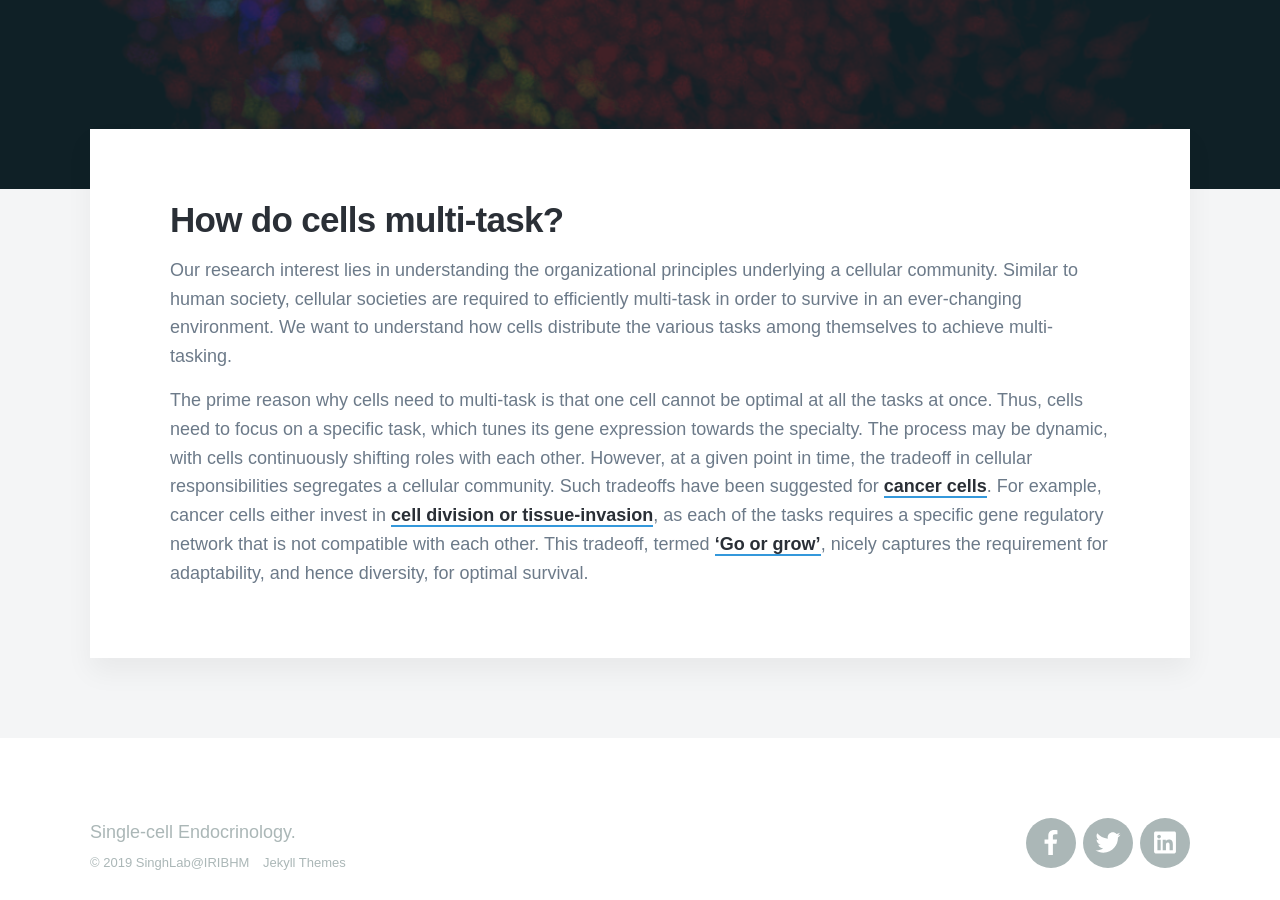
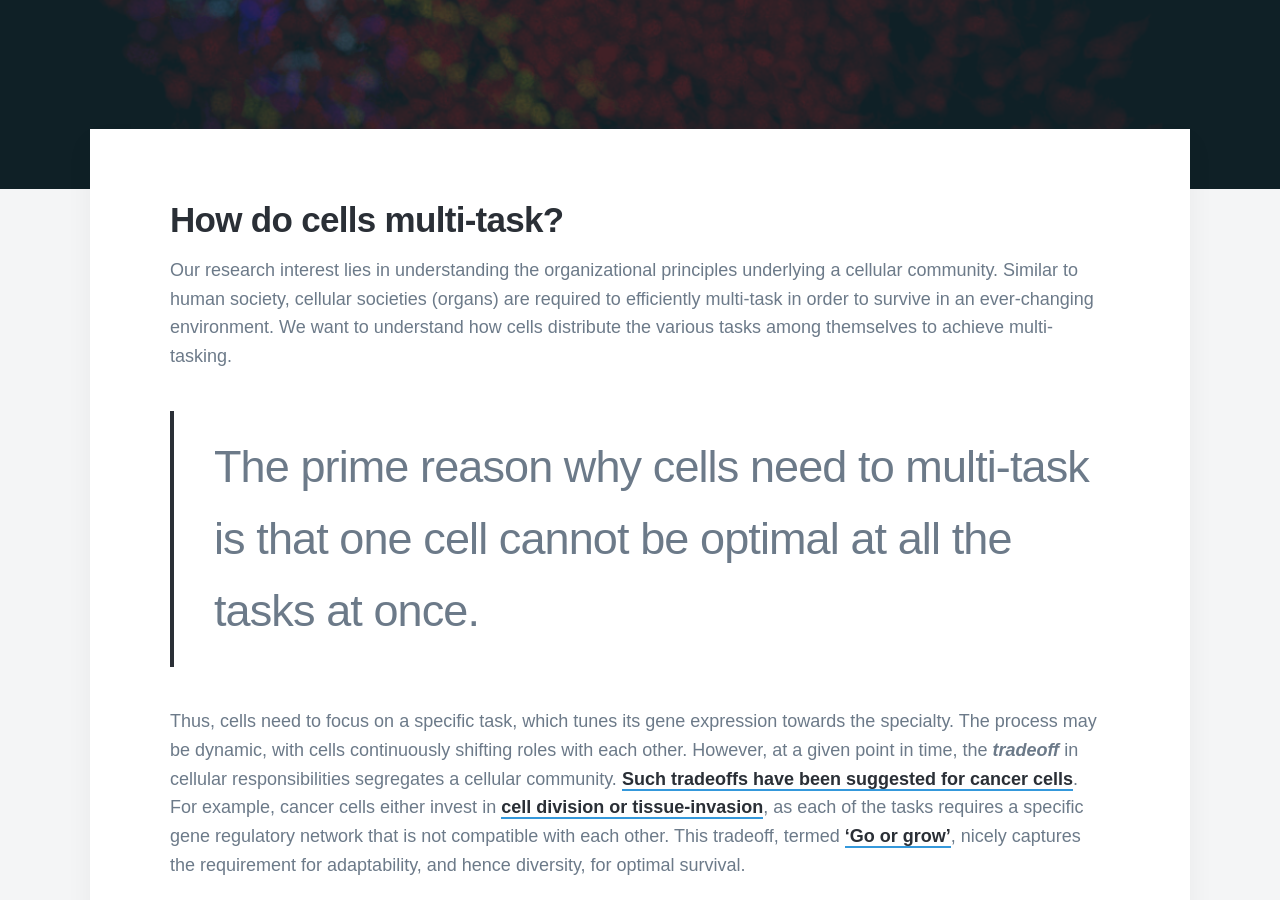
Before and after one commit to sumeetpalsingh/sumeetpalsingh.github.io, a Jekyll site: the page built from _projects/2018-06-30-division-of-labor.md, in a window 1280 px wide and 900 px high, scrolled down 397 px. Built offline with Jekyll 4.4.1, drawn with Linux system fonts in a browser that asks for light colours; nearby versions of some CDN libraries; some web fonts are replaced.

Commit message:
Update 2018-06-30-division-of-labor.md

```diff
--- a/_projects/2018-06-30-division-of-labor.md
+++ b/_projects/2018-06-30-division-of-labor.md
@@ -8,6 +8,8 @@
 
 ## How do cells multi-task?
 
-Our research interest lies in understanding the organizational principles underlying a cellular community. Similar to human society, cellular societies are required to efficiently multi-task in order to survive in an ever-changing environment. We want to understand how cells distribute the various tasks among themselves to achieve multi-tasking.
+Our research interest lies in understanding the organizational principles underlying a cellular community. Similar to human society, cellular societies (organs) are required to efficiently multi-task in order to survive in an ever-changing environment. We want to understand how cells distribute the various tasks among themselves to achieve multi-tasking.
 
-The prime reason why cells need to multi-task is that one cell cannot be optimal at all the tasks at once. Thus, cells need to focus on a specific task, which tunes its gene expression towards the specialty. The process may be dynamic, with cells continuously shifting roles with each other. However, at a given point in time, the tradeoff in cellular responsibilities segregates a cellular community. Such tradeoffs have been suggested for [cancer cells](https://www.ncbi.nlm.nih.gov/pubmed/24213474). For example, cancer cells either invest in [cell division or tissue-invasion](https://www.ncbi.nlm.nih.gov/pubmed/19713745), as each of the tasks requires a specific gene regulatory network that is not compatible with each other. This tradeoff, termed [‘Go or grow’](https://www.ncbi.nlm.nih.gov/pubmed/20610469), nicely captures the requirement for adaptability, and hence diversity, for optimal survival.
+>The prime reason why cells need to multi-task is that one cell cannot be optimal at all the tasks at once.
+
+Thus, cells need to focus on a specific task, which tunes its gene expression towards the specialty. The process may be dynamic, with cells continuously shifting roles with each other. However, at a given point in time, the ***tradeoff*** in cellular responsibilities segregates a cellular community. [Such tradeoffs have been suggested for cancer cells](https://www.ncbi.nlm.nih.gov/pubmed/24213474). For example, cancer cells either invest in [cell division or tissue-invasion](https://www.ncbi.nlm.nih.gov/pubmed/19713745), as each of the tasks requires a specific gene regulatory network that is not compatible with each other. This tradeoff, termed [‘Go or grow’](https://www.ncbi.nlm.nih.gov/pubmed/20610469), nicely captures the requirement for adaptability, and hence diversity, for optimal survival.
```
